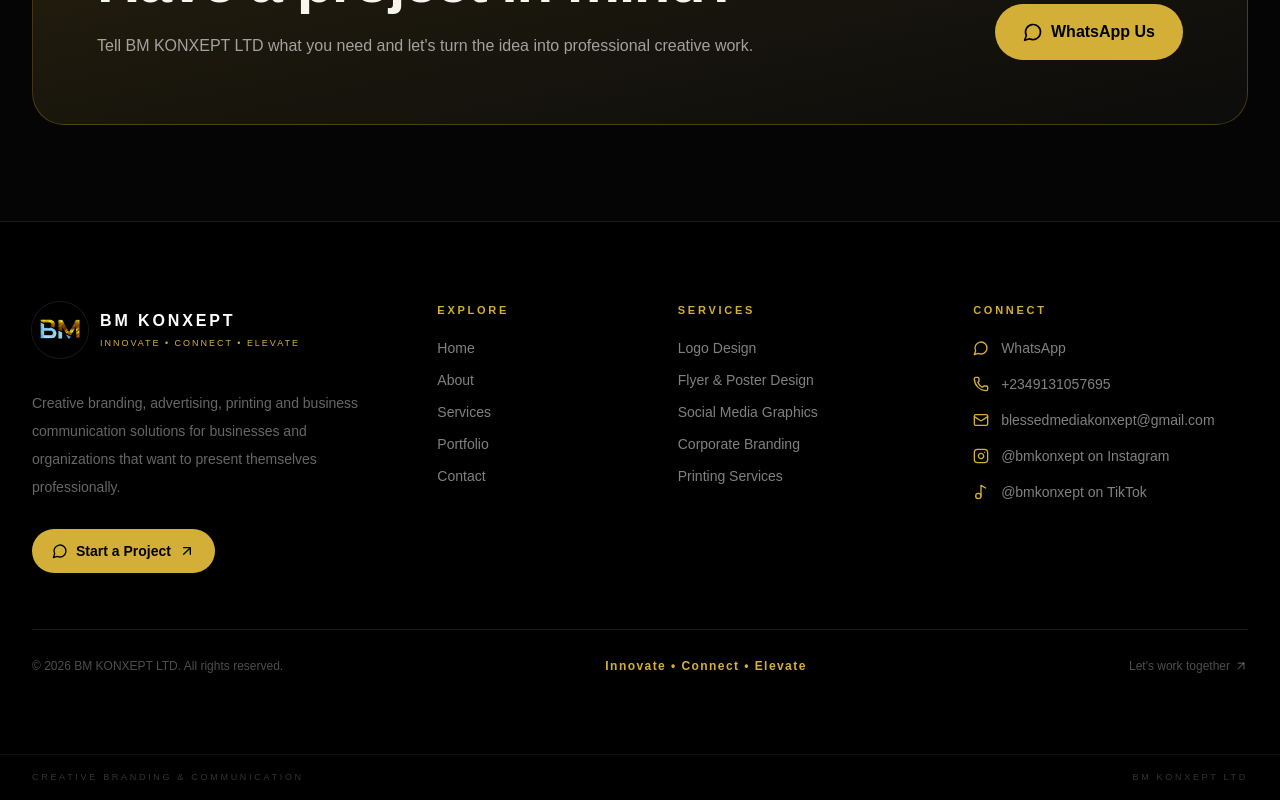
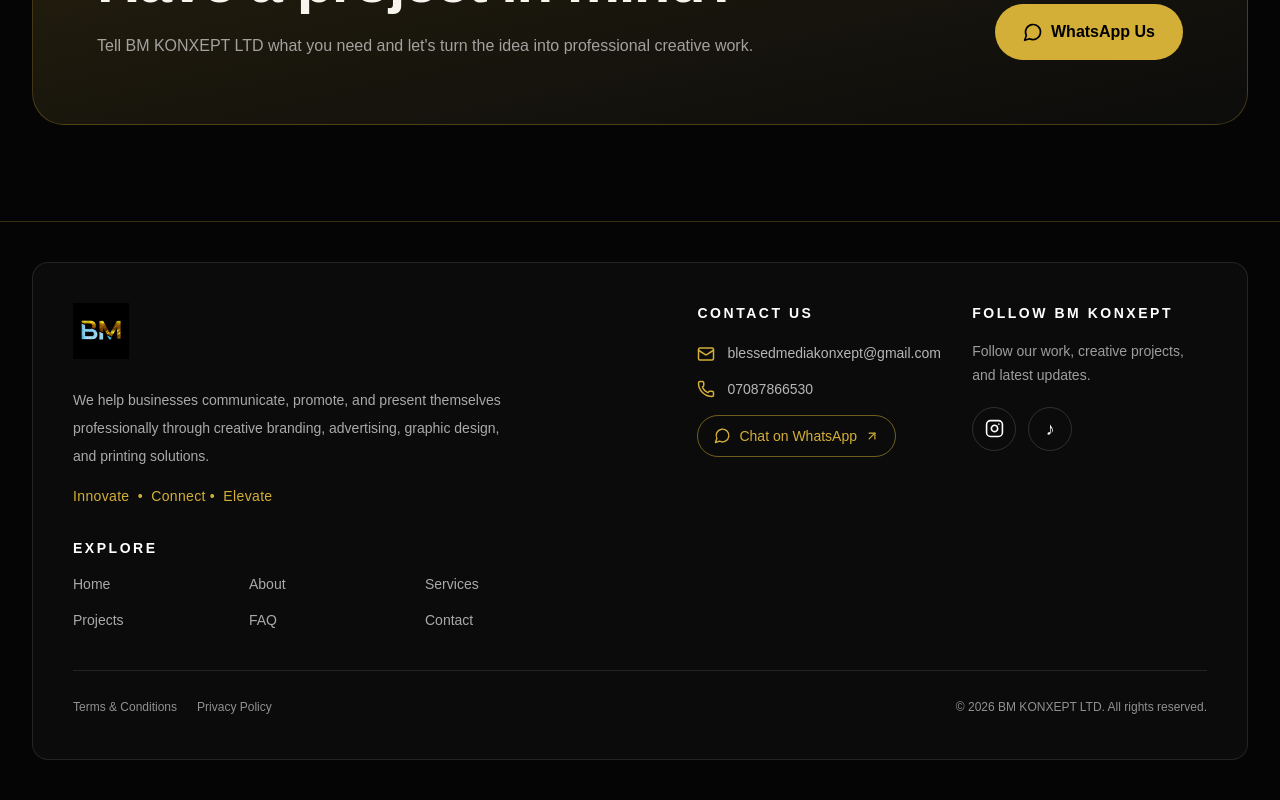
Before and after one commit to bmkonxept/bm-konxept-website, a Next.js app: page / in a window 1280 px wide. Shown: the part 7495-8295 px from the top of the page. Built offline with nearby package versions, Linux system fonts and the light colour scheme.

Commit message:
Update BM KONXEPT website footer

```diff
--- a/components/Footer.tsx
+++ b/components/Footer.tsx
@@ -1,216 +1,185 @@
-import Image from "next/image";
+
+"use client";
+
 import Link from "next/link";
 import {
-  ArrowUpRight,
   Instagram,
   Mail,
+  Phone,
   MessageCircle,
-  Phone,
-  Music2,
+  ArrowUpRight,
 } from "lucide-react";
-import { company } from "@/data/site";
 
-const footerLinks = [
+const exploreLinks = [
   { label: "Home", href: "/" },
   { label: "About", href: "/about" },
   { label: "Services", href: "/services" },
-  { label: "Portfolio", href: "/portfolio" },
+  { label: "Projects", href: "/portfolio" },
+  { label: "FAQ", href: "/faq" },
   { label: "Contact", href: "/contact" },
-];
-
-const services = [
-  "Logo Design",
-  "Flyer & Poster Design",
-  "Social Media Graphics",
-  "Corporate Branding",
-  "Printing Services",
 ];
 
 export default function Footer() {
   return (
-    <footer className="border-t border-white/10 bg-black">
-      {/* Main footer */}
-      <div className="px-5 py-16 md:px-8 md:py-20">
+    <footer className="border-t border-[#d4af37]/25 bg-[#050505] px-4 py-10 text-white sm:px-6 lg:px-8">
       <div className="mx-auto max-w-7xl">
-          <div className="grid gap-12 lg:grid-cols-[1.3fr_0.7fr_0.9fr_1fr]">
-            {/* Brand */}
+        <div className="rounded-2xl border border-white/10 bg-[#0b0b0b] p-6 sm:p-8 lg:p-10">
+          <div className="grid gap-10 lg:grid-cols-[1.1fr_1fr] lg:gap-16">
+            {/* Company information */}
             <div>
               <Link
                 href="/"
-                className="group inline-flex items-center gap-3"
+                aria-label="BM KONXEPT LTD home"
+                className="inline-flex items-center"
               >
-                <Image
+                {/* Change this path to your existing logo filename if different. */}
+                <img
                   src="/logo.png"
                   alt="BM KONXEPT LTD"
-                  width={64}
-                  height={64}
-                  className="h-14 w-14 rounded-full object-cover ring-1 ring-white/10 transition group-hover:ring-gold/40"
+                  className="h-14 w-auto max-w-[220px] object-contain"
                 />
-
-                <div>
-                  <div className="font-bold tracking-[0.18em] text-white">
-                    BM KONXEPT
-                  </div>
-
-                  <div className="mt-1 text-[9px] tracking-[0.22em] text-gold">
-                    INNOVATE • CONNECT • ELEVATE
-                  </div>
-                </div>
               </Link>
 
-              <p className="mt-6 max-w-sm text-sm leading-7 text-white/40">
-                Creative branding, advertising, printing and business
-                communication solutions for businesses and organizations that
-                want to present themselves professionally.
+              <p className="mt-5 max-w-md text-sm leading-7 text-white/65">
+                We help businesses communicate, promote, and present
+                themselves professionally through creative branding,
+                advertising, graphic design, and printing solutions.
               </p>
 
-              <a
-                href={company.whatsapp}
-                target="_blank"
-                rel="noreferrer"
-                className="mt-7 inline-flex items-center gap-2 rounded-full bg-gold px-5 py-3 text-sm font-bold text-black transition hover:-translate-y-0.5"
+              <p className="mt-4 text-sm font-medium tracking-wide text-[#d4af37]">
+                Innovate <span className="px-1">•</span> Connect
+                <span className="px-1">•</span> Elevate
+              </p>
+
+              {/* Explore navigation */}
+              <div className="mt-8">
+                <h2 className="text-sm font-semibold uppercase tracking-[0.18em] text-white">
+                  Explore
+                </h2>
+
+                <nav
+                  aria-label="Footer navigation"
+                  className="mt-4 grid grid-cols-3 gap-x-4 gap-y-4 sm:max-w-lg"
                 >
-                <MessageCircle className="h-4 w-4" />
-                Start a Project
-                <ArrowUpRight className="h-4 w-4" />
-              </a>
-            </div>
-
-            {/* Explore */}
-            <div>
-              <div className="mb-5 text-[11px] font-bold uppercase tracking-[0.25em] text-gold">
-                Explore
-              </div>
-
-              <nav className="grid gap-3">
-                {footerLinks.map((link) => (
+                  {exploreLinks.map((item) => (
                     <Link
-                    key={link.label}
-                    href={link.href}
-                    className="group flex w-fit items-center gap-1 text-sm text-white/50 transition hover:text-white"
+                      key={item.href}
+                      href={item.href}
+                      className="group inline-flex w-fit items-center gap-1 text-sm text-white/65 transition-colors hover:text-[#d4af37]"
                     >
-                    {link.label}
-
-                    <ArrowUpRight className="h-3 w-3 opacity-0 transition group-hover:translate-x-0.5 group-hover:opacity-100" />
+                      {item.label}
+                      <ArrowUpRight
+                        size={13}
+                        className="opacity-0 transition-opacity group-hover:opacity-100"
+                        aria-hidden="true"
+                      />
                     </Link>
                   ))}
                 </nav>
               </div>
-
-            {/* Services */}
-            <div>
-              <div className="mb-5 text-[11px] font-bold uppercase tracking-[0.25em] text-gold">
-                Services
             </div>
 
-              <div className="grid gap-3">
-                {services.map((service) => (
-                  <Link
-                    key={service}
-                    href="/services"
-                    className="text-sm text-white/50 transition hover:text-white"
+            {/* Contact and social links */}
+            <div className="grid content-start gap-8 sm:grid-cols-2 lg:gap-10">
+              <div>
+                <h2 className="text-sm font-semibold uppercase tracking-[0.18em] text-white">
+                  Contact Us
+                </h2>
+
+                <div className="mt-5 space-y-4">
+                  <a
+                    href="mailto:blessedmediakonxept@gmail.com"
+                    className="flex items-start gap-3 text-sm text-white/70 transition-colors hover:text-[#d4af37]"
                   >
-                    {service}
-                  </Link>
-                ))}
+                    <Mail
+                      size={18}
+                      className="mt-0.5 shrink-0 text-[#d4af37]"
+                    />
+                    <span className="whitespace-nowrap">
+                      blessedmediakonxept@gmail.com
+                    </span>
+                  </a>
+
+                  <a
+                    href="tel:+2347087866530"
+                    className="flex items-center gap-3 text-sm text-white/70 transition-colors hover:text-[#d4af37]"
+                  >
+                    <Phone
+                      size={18}
+                      className="shrink-0 text-[#d4af37]"
+                    />
+                    <span>07087866530</span>
+                  </a>
+
+                  <a
+                    href="https://wa.me/2347087866530?text=Hello%20BM%20KONXEPT%2C%20I%27d%20like%20to%20start%20a%20project."
+                    target="_blank"
+                    rel="noopener noreferrer"
+                    className="inline-flex items-center gap-2 rounded-full border border-[#d4af37]/50 px-4 py-2.5 text-sm font-medium text-[#d4af37] transition-colors hover:bg-[#d4af37] hover:text-black"
+                  >
+                    <MessageCircle size={17} />
+                    Chat on WhatsApp
+                    <ArrowUpRight size={14} />
+                  </a>
                 </div>
               </div>
 
-            {/* Contact / Social */}
               <div>
-              <div className="mb-5 text-[11px] font-bold uppercase tracking-[0.25em] text-gold">
-                Connect
-              </div>
+                <h2 className="text-sm font-semibold uppercase tracking-[0.18em] text-white">
+                  Follow BM KONXEPT
+                </h2>
 
-              <div className="grid gap-4">
-                {/* WhatsApp */}
+                <p className="mt-4 text-sm leading-6 text-white/60">
+                  Follow our work, creative projects, and latest updates.
+                </p>
+
+                <div className="mt-5 flex flex-wrap gap-3">
                   <a
-                  href={company.whatsapp}
+                    href="https://instagram.com/bmkonxept"
                     target="_blank"
-                  rel="noreferrer"
-                  className="group flex items-start gap-3 text-sm text-white/50 transition hover:text-white"
+                    rel="noopener noreferrer"
+                    aria-label="Follow BM KONXEPT on Instagram"
+                    className="flex h-11 w-11 items-center justify-center rounded-full border border-white/15 text-white transition-colors hover:border-[#d4af37] hover:bg-[#d4af37] hover:text-black"
                   >
-                  <MessageCircle className="mt-0.5 h-4 w-4 shrink-0 text-gold" />
-                  <span>WhatsApp</span>
+                    <Instagram size={19} />
                   </a>
 
-                {/* Phone */}
-                <a
-                  href={`tel:${company.phone}`}
-                  className="group flex items-start gap-3 text-sm text-white/50 transition hover:text-white"
-                >
-                  <Phone className="mt-0.5 h-4 w-4 shrink-0 text-gold" />
-                  <span>{company.phone}</span>
-                </a>
-
-                {/* Email */}
-                <a
-                  href={`mailto:${company.email}`}
-                  className="group flex items-start gap-3 break-all text-sm text-white/50 transition hover:text-white"
-                >
-                  <Mail className="mt-0.5 h-4 w-4 shrink-0 text-gold" />
-                  <span>{company.email}</span>
-                </a>
-
-                {/* Instagram */}
-                <a
-                  href={company.instagram}
-                  target="_blank"
-                  rel="noreferrer"
-                  className="group flex items-start gap-3 text-sm text-white/50 transition hover:text-white"
-                >
-                  <Instagram className="mt-0.5 h-4 w-4 shrink-0 text-gold" />
-                  <span>@bmkonxept on Instagram</span>
-                </a>
-
-                {/* TikTok */}
                   <a
                     href="https://www.tiktok.com/@bmkonxept"
                     target="_blank"
-                  rel="noreferrer"
-                  className="group flex items-start gap-3 text-sm text-white/50 transition hover:text-white"
+                    rel="noopener noreferrer"
+                    aria-label="Follow BM KONXEPT on TikTok"
+                    className="flex h-11 w-11 items-center justify-center rounded-full border border-white/15 text-white transition-colors hover:border-[#d4af37] hover:bg-[#d4af37] hover:text-black"
                   >
-                  <Music2 className="mt-0.5 h-4 w-4 shrink-0 text-gold" />
-                  <span>@bmkonxept on TikTok</span>
+                    <span className="text-lg font-bold">♪</span>
                   </a>
                 </div>
               </div>
             </div>
+          </div>
 
-          {/* Footer divider */}
-          <div className="mt-14 h-px bg-white/10" />
-
-          {/* Bottom */}
-          <div className="flex flex-col gap-5 pt-7 text-xs sm:flex-row sm:items-center sm:justify-between">
-            <p className="text-white/30">
-              © 2026 BM KONXEPT LTD. All rights reserved.
-            </p>
-
-            <p className="font-semibold tracking-[0.12em] text-gold">
-              {company.tagline}
-            </p>
+          {/* Legal links */}
+          <div className="mt-10 flex flex-col gap-4 border-t border-white/10 pt-6 sm:flex-row sm:items-center sm:justify-between">
+            <div className="flex flex-wrap gap-x-5 gap-y-2 text-xs text-white/55">
+              <Link
+                href="/terms-and-conditions"
+                className="transition-colors hover:text-[#d4af37]"
+              >
+                Terms &amp; Conditions
+              </Link>
 
               <Link
-              href="/contact"
-              className="flex items-center gap-1 text-white/30 transition hover:text-gold"
+                href="/privacy-policy"
+                className="transition-colors hover:text-[#d4af37]"
               >
-              Let's work together
-              <ArrowUpRight className="h-3.5 w-3.5" />
+                Privacy Policy
               </Link>
             </div>
+
+            <p className="text-xs leading-6 text-white/55 sm:text-right">
+              © {new Date().getFullYear()} BM KONXEPT LTD. All rights reserved.
+            </p>
           </div>
-      </div>
-
-      {/* Brand strip */}
-      <div className="border-t border-white/[0.06] px-5 py-4 md:px-8">
-        <div className="mx-auto flex max-w-7xl items-center justify-between">
-          <span className="text-[9px] uppercase tracking-[0.3em] text-white/20">
-            Creative Branding & Communication
-          </span>
-
-          <span className="text-[9px] uppercase tracking-[0.3em] text-white/20">
-            BM KONXEPT LTD
-          </span>
         </div>
       </div>
     </footer>
```
Lines whose indentation alone changed are shown as unchanged.
